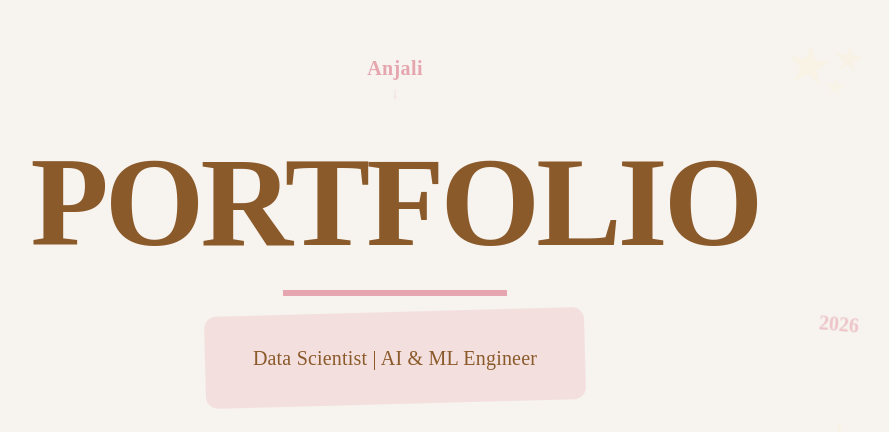
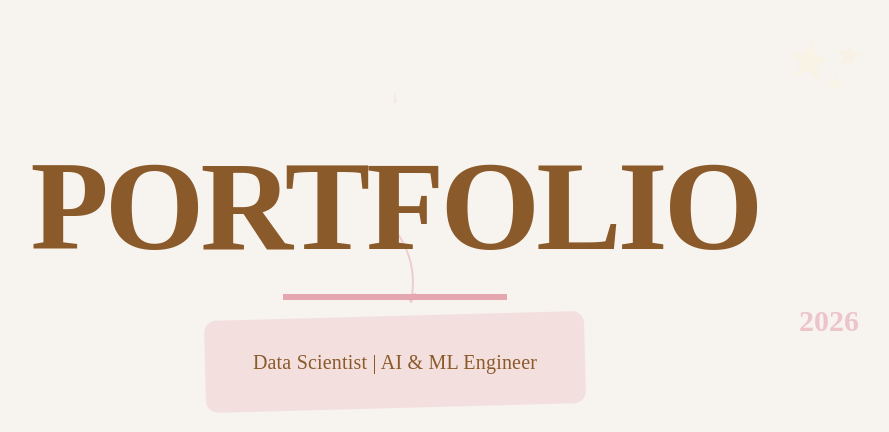
Before and after one commit to bytebyanjalii/anjalis-portfolio, a React (Vite) app: page / in a window 1280 px wide. Shown: the part 123-555 px from the top of the page, without its empty margins (245-1134 px from the left). Built offline with nearby package versions, Linux system fonts and the light colour scheme.

Commit message:
Enhance Hero section: Add hand-drawn arrow, floating animations, and larger typography

```diff
--- a/src/sections/Hero.jsx
+++ b/src/sections/Hero.jsx
@@ -50,7 +50,7 @@ export default function Hero() {
         <div className="text-center space-y-6 md:space-y-8">
           {/* Handwritten "Anjali" annotation with arrow */}
           <div className="relative flex flex-col items-center gap-2 mb-4">
-            <p className="text-lg md:text-xl hero-name" style={{ fontFamily: "'Caveat', cursive", color: '#E6A6B0', letterSpacing: '0.02em', fontWeight: '700' }}>
+            <p className="text-2xl md:text-3xl hero-name animate-float-slow" style={{ fontFamily: "'Caveat', cursive", color: '#E6A6B0', letterSpacing: '0.02em', fontWeight: '700' }}>
               Anjali
             </p>
             {/* Small arrow pointing down */}
@@ -59,6 +59,12 @@ export default function Hero() {
               <path d="M 40 50 L 50 65 L 60 50" stroke="currentColor" strokeWidth="2" strokeLinecap="round" strokeLinejoin="round" />
             </svg>
           </div>
+
+          {/* Curved arrow from PORTFOLIO to Anjali */}
+          <svg className="absolute w-32 md:w-40 h-32 md:h-40 left-1/2 transform -translate-x-1/2 pointer-events-none" style={{ top: '140px', opacity: 0.5 }} viewBox="0 0 200 200" fill="none" xmlns="http://www.w3.org/2000/svg">
+            <path d="M 100 10 Q 130 50 120 100" stroke="#E6A6B0" strokeWidth="2.5" strokeLinecap="round" fill="none" />
+            <path d="M 125 90 L 120 100 L 115 92" stroke="#E6A6B0" strokeWidth="2.5" strokeLinecap="round" strokeLinejoin="round" fill="none" />
+          </svg>
 
           {/* Main title "PORTFOLIO" */}
           <div className="relative">
@@ -73,8 +79,8 @@ export default function Hero() {
           </div>
 
           {/* Year annotation positioned to the right */}
-          <div className="absolute top-48 md:top-56 right-4 md:right-12 hero-doodle opacity-60" style={{ '--rotation': '5deg' }}>
-            <p className="text-lg md:text-xl font-semibold" style={{ fontFamily: "'Caveat', cursive", color: '#E6A6B0' }}>
+          <div className="absolute top-48 md:top-56 right-4 md:right-12 animate-float-fast opacity-60" style={{ '--rotation': '5deg' }}>
+            <p className="text-2xl md:text-3xl font-semibold" style={{ fontFamily: "'Caveat', cursive", color: '#E6A6B0' }}>
               2026
             </p>
           </div>
@@ -109,6 +115,33 @@ export default function Hero() {
             font-size: 2.5rem;
           }
         }
+
+        /* Floating animations */
+        @keyframes floatSlow {
+          0%, 100% {
+            transform: translateY(0px);
+          }
+          50% {
+            transform: translateY(-8px);
+          }
+        }
+
+        @keyframes floatFast {
+          0%, 100% {
+            transform: translateY(0px);
+          }
+          50% {
+            transform: translateY(-6px);
+          }
+        }
+
+        .animate-float-slow {
+          animation: floatSlow 5s ease-in-out infinite;
+        }
+
+        .animate-float-fast {
+          animation: floatFast 4s ease-in-out infinite;
+        }
       `}</style>
     </section>
   )
```
